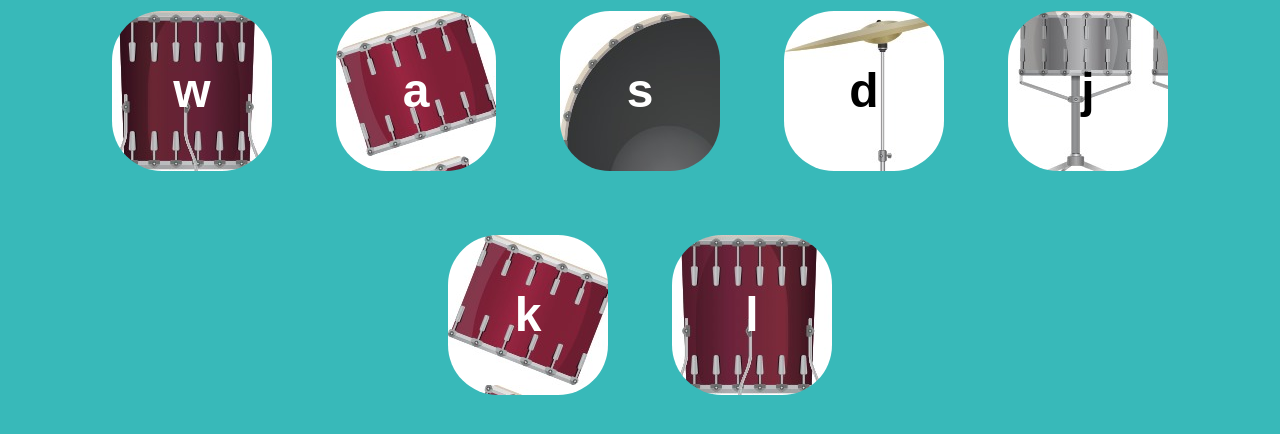
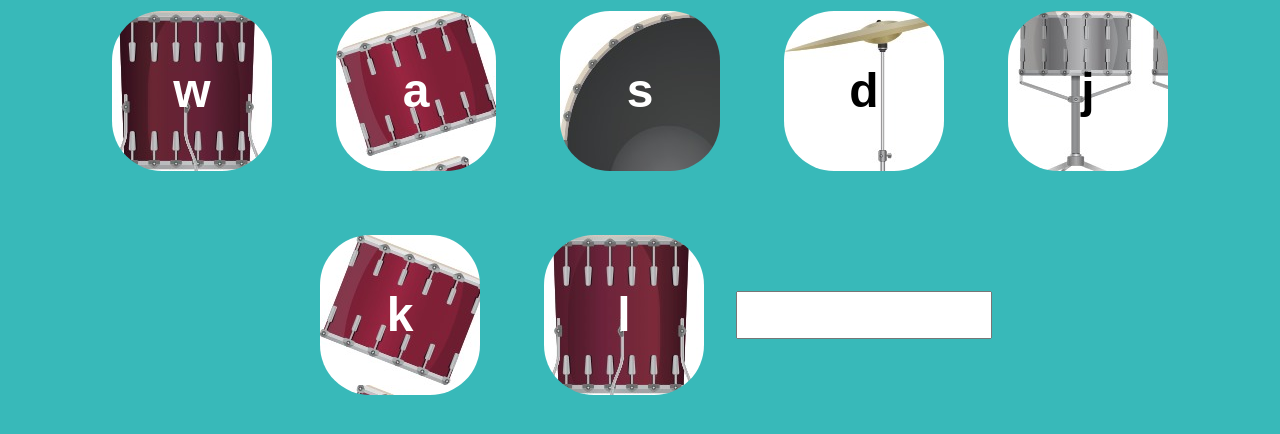
Before and after one commit to BLACKgrimore/drums, a plain HTML site: page index.html in a window 1280 px wide. Shown: the part 216-650 px from the top of the page. Drawn offline with Linux system fonts and the light colour scheme.

Commit message:
added textbox for mobile users

```diff
--- a/index.html
+++ b/index.html
@@ -7,6 +7,7 @@
     <link rel="stylesheet" href="style.css" class="css">
 </head>
 <body>
+
     <div class="container">
         <h1>drum Kit</h1>
         <div class="Drums">
@@ -17,8 +18,10 @@
             <button class="j drum">j</button>
             <button class="k drum">k</button>
             <button class="l drum">l</button>
+            <input type="text" class="text">
         </div>
     </div>
+
     <script src="index.js"></script>
 </body>
 </html>
--- a/style.css
+++ b/style.css
@@ -26,6 +26,13 @@ body{
     align-items: center;
     width: 100%;
     height: fit-content;
+}
+.text{
+    height: 6vh;
+    width: 20%;
+    font-size: xx-large;
+    align-items: center;
+    justify-content: center;
 }
 .w{
     background-image: url("1.png");
```
